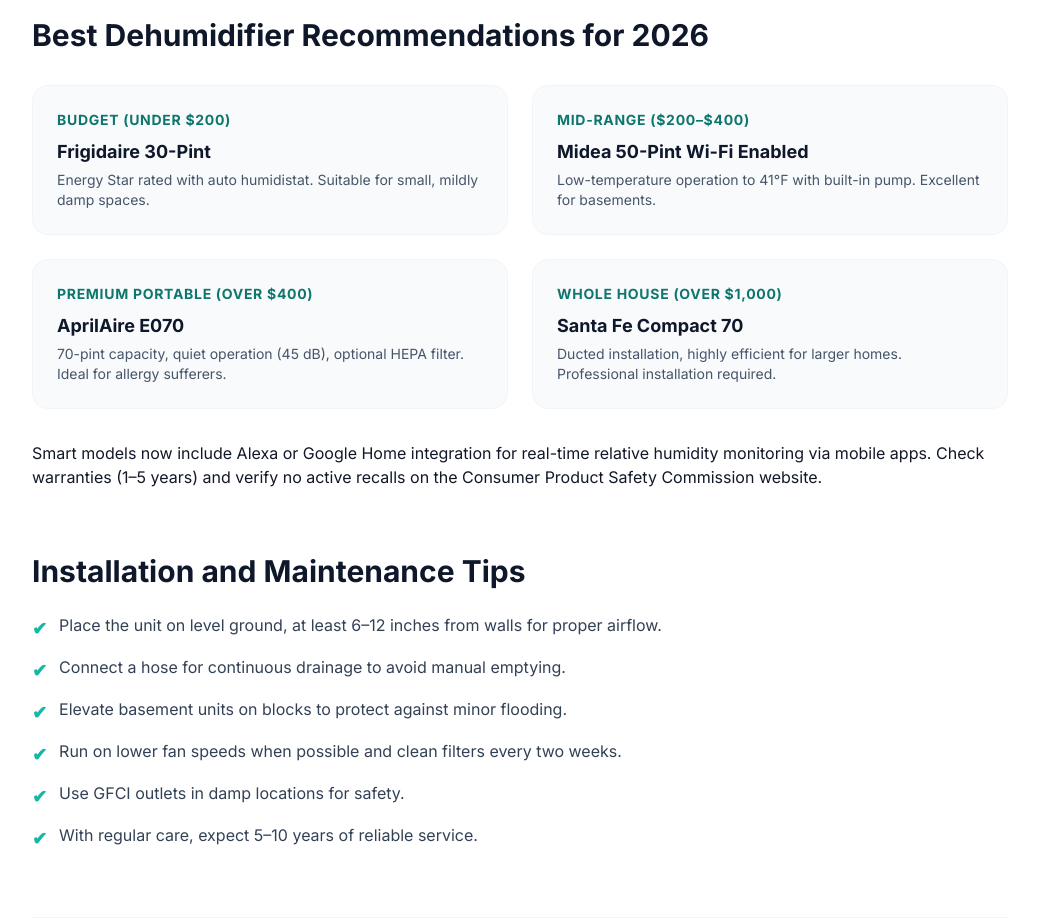
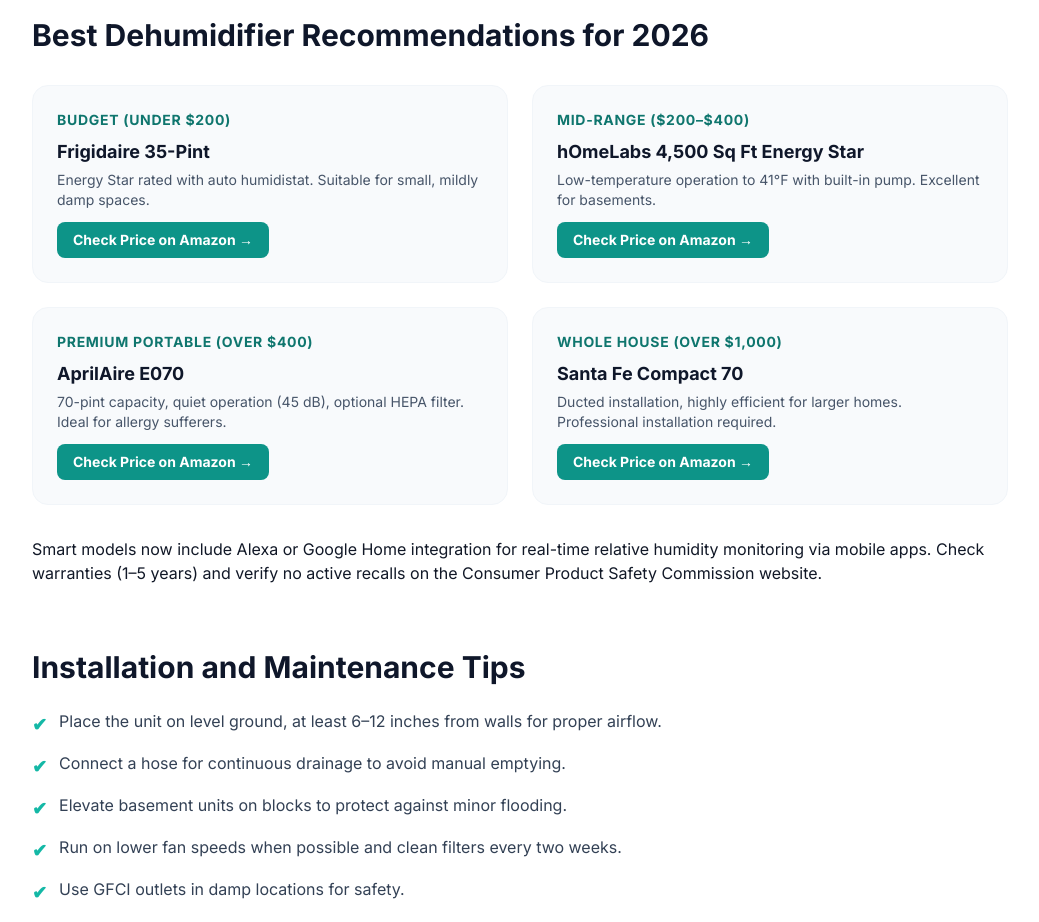
Before and after one commit to thebasementguide2026/basement-guide, a Next.js app: page /articles/dehumidifier-myths in a window 1280 px wide. Shown: the part 5960-6882 px from the top of the page, without its empty margins (120-1159 px from the left). Built offline with nearby package versions, Linux system fonts and the light colour scheme.

Commit message:
feat: add Amazon affiliate links to dehumidifier-myths article

```diff
--- a/app/articles/dehumidifier-myths/page.tsx
+++ b/app/articles/dehumidifier-myths/page.tsx
@@ -286,23 +286,27 @@ export default function DehumidifierMythsArticle() {
           <div className='grid grid-cols-1 md:grid-cols-2 gap-6 my-8 not-prose'>
             <div className='bg-slate-50 border border-slate-100 rounded-2xl p-6'>
               <p className='text-teal-700 font-bold text-sm uppercase tracking-wider mb-2'>Budget (Under $200)</p>
-              <p className='text-slate-900 font-bold text-lg mb-1'>Frigidaire 30-Pint</p>
+              <p className='text-slate-900 font-bold text-lg mb-1'>Frigidaire 35-Pint</p>
               <p className='text-slate-600 text-sm'>Energy Star rated with auto humidistat. Suitable for small, mildly damp spaces.</p>
+                            <a href='https://amzn.to/4aC5lbu' target='_blank' rel='noopener noreferrer' className='inline-block mt-3 px-4 py-2 bg-teal-600 text-white text-sm font-bold rounded-lg hover:bg-teal-700 transition-colors'>Check Price on Amazon →</a>
             </div>
             <div className='bg-slate-50 border border-slate-100 rounded-2xl p-6'>
               <p className='text-teal-700 font-bold text-sm uppercase tracking-wider mb-2'>Mid-Range ($200–$400)</p>
-              <p className='text-slate-900 font-bold text-lg mb-1'>Midea 50-Pint Wi-Fi Enabled</p>
+              <p className='text-slate-900 font-bold text-lg mb-1'>hOmeLabs 4,500 Sq Ft Energy Star</p>
               <p className='text-slate-600 text-sm'>Low-temperature operation to 41°F with built-in pump. Excellent for basements.</p>
+                            <a href='https://amzn.to/3ZVlz9w' target='_blank' rel='noopener noreferrer' className='inline-block mt-3 px-4 py-2 bg-teal-600 text-white text-sm font-bold rounded-lg hover:bg-teal-700 transition-colors'>Check Price on Amazon →</a>
             </div>
             <div className='bg-slate-50 border border-slate-100 rounded-2xl p-6'>
               <p className='text-teal-700 font-bold text-sm uppercase tracking-wider mb-2'>Premium Portable (Over $400)</p>
               <p className='text-slate-900 font-bold text-lg mb-1'>AprilAire E070</p>
               <p className='text-slate-600 text-sm'>70-pint capacity, quiet operation (45 dB), optional HEPA filter. Ideal for allergy sufferers.</p>
+                            <a href='https://amzn.to/4s9XQhO' target='_blank' rel='noopener noreferrer' className='inline-block mt-3 px-4 py-2 bg-teal-600 text-white text-sm font-bold rounded-lg hover:bg-teal-700 transition-colors'>Check Price on Amazon →</a>
             </div>
             <div className='bg-slate-50 border border-slate-100 rounded-2xl p-6'>
               <p className='text-teal-700 font-bold text-sm uppercase tracking-wider mb-2'>Whole House (Over $1,000)</p>
               <p className='text-slate-900 font-bold text-lg mb-1'>Santa Fe Compact 70</p>
               <p className='text-slate-600 text-sm'>Ducted installation, highly efficient for larger homes. Professional installation required.</p>
+                            <a href='https://amzn.to/4kWQCez' target='_blank' rel='noopener noreferrer' className='inline-block mt-3 px-4 py-2 bg-teal-600 text-white text-sm font-bold rounded-lg hover:bg-teal-700 transition-colors'>Check Price on Amazon →</a>
             </div>
           </div>
 
```
